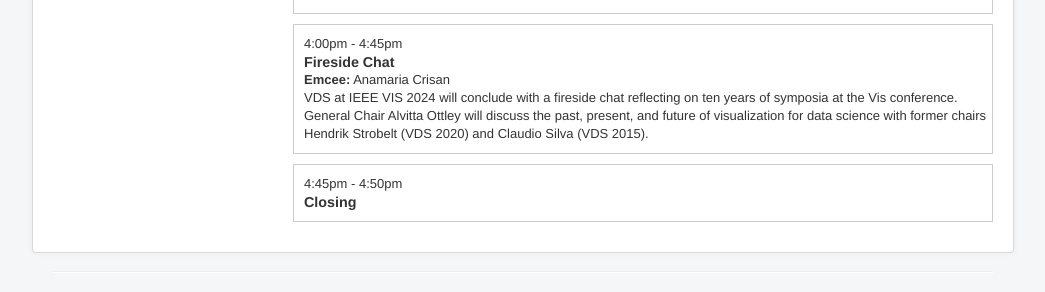
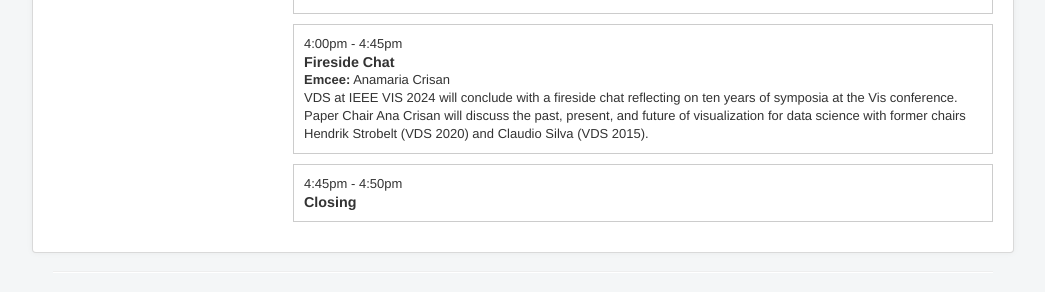
Before and after one commit to visualdatascience/2024, a Jekyll site: the page built from program.md, in a window 1280 px wide and 900 px high, scrolled down 2798 px. Shown: the part 562-854 px from the top of the window, without its empty margins (117-1162 px from the left). Built offline with Jekyll 4.4.1, drawn with Linux system fonts in a browser that asks for light colours.

Commit message:
Update program.html

```diff
--- a/_layouts/program.html
+++ b/_layouts/program.html
@@ -39,7 +39,7 @@ layout: page
      <span class="time">4:00pm - 4:45pm</span><div class="ttitle">Fireside Chat</div>
      <b>Emcee:</b> Anamaria Crisan
      <br>
-     <div class="tttitle">VDS at IEEE VIS 2024 will conclude with a fireside chat reflecting on ten years of symposia at the Vis conference.  General Chair Alvitta Ottley will discuss the past, present, and future of visualization for data science with former chairs Hendrik Strobelt (VDS 2020) and Claudio Silva (VDS 2015).</div>
+     <div class="tttitle">VDS at IEEE VIS 2024 will conclude with a fireside chat reflecting on ten years of symposia at the Vis conference.  Paper Chair Ana Crisan will discuss the past, present, and future of visualization for data science with former chairs Hendrik Strobelt (VDS 2020) and Claudio Silva (VDS 2015).</div>
      <!-- {% include invited_talk.html time="4:00pm - 4:45pm" key="alvittaottley" %} -->
      <!-- {% include paper.html time="4:00pm - 4:45pm" key="7" %} -->
      <!-- <span class="time">4:45pm - 4:50pm</span><div class="ttitle">Closing</div> -->
```
